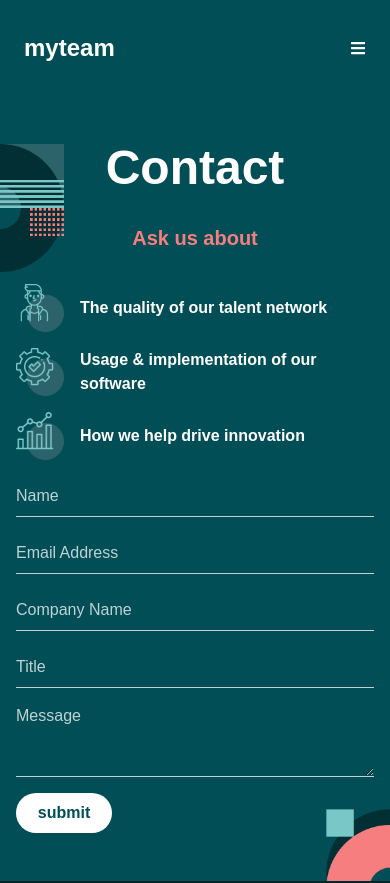
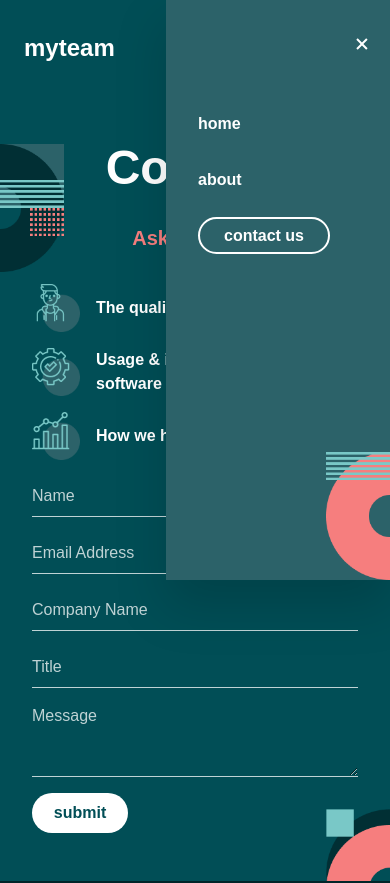
Before and after one commit to Deevyne99/myTeam-multipage, a React (Create React App) app in the folder team-multipage/: page /contact in a window 390 px wide. Shown: the top 883 px of the page. Built offline with nearby package versions, Linux system fonts and the light colour scheme.

Commit message:
made few changes

```diff
--- a/team-multipage/src/components/contact/Contact.js
+++ b/team-multipage/src/components/contact/Contact.js
@@ -33,7 +33,7 @@ const Connect = () => {
           <h4 className='text-lightOrange font-bold text-xl text-center md:text-left'>
             Ask us about
           </h4>
-          <div className='flex flex-col space-y-4 items-left justify-center mx-auto md:mx-0'>
+          <div className='flex flex-col space-y-4 items-left justify-center mx-auto md:mx-0 px-4'>
             {contact.map((item) => {
               const { id, info, img } = item
               return (
--- a/team-multipage/src/components/form/Form.js
+++ b/team-multipage/src/components/form/Form.js
@@ -3,7 +3,7 @@ import React from 'react'
 const FormData = () => {
   return (
     <section className='bg-darkGreen'>
-      <div className='flex flex-col mx-auto max-w-md md:w-80 lg:w-96 bg-darkGreen space-y-4 '>
+      <div className='flex flex-col mx-auto max-w-md md:w-80 lg:w-96 bg-darkGreen space-y-4 px-4'>
         <input
           type='text'
           placeholder='name'
--- a/team-multipage/src/components/navbar/Navbar.js
+++ b/team-multipage/src/components/navbar/Navbar.js
@@ -5,12 +5,15 @@ import { FaBars } from 'react-icons/fa'
 import Sidebar from '../sidebar/Sidebar'
 
 const Navbar = () => {
-  const [sidebar, setSidebar] = React.useState(false)
+  const [sidebar, setSidebar] = React.useState(true)
   const handleToggle = () => {
     setSidebar((prev) => !prev)
   }
   return (
     <header className='relative bg-darkGreen'>
+      <div
+        className={`${sidebar ? 'fixed h-screen drop-shadow-2xl w-full ' : ''}`}
+      ></div>
       <nav className='flex space-x-16 items-center mx-4 md:mx-20 lg:mx-32 bg-blue-100 px-2 py-8 justify-between'>
         <h2
           data-testid='header'
@@ -36,7 +39,7 @@ const Navbar = () => {
 list-none'
           >
             <Link
-              className='px-6 rounded-full py-2 border-[2px] border-white text-white'
+              className='px-6 rounded-full font-semibold py-2 border-[2px] border-white text-white hover:bg-white hover:text-darkGreen'
               to={'/contact'}
             >
               contact us
--- a/team-multipage/src/components/ready/Ready.js
+++ b/team-multipage/src/components/ready/Ready.js
@@ -10,7 +10,7 @@ const Ready = () => {
         src={images}
         alt='design'
       />
-      <div className='flex flex-col space-y-8 md:flex-row md:mx-20 mx-8 lg:mx-64 items-center py-12 justify-between'>
+      <div className='flex flex-col space-y-8 md:flex-row md:mx-20 mx-8 lg:mx-64 items-center py-12  justify-between'>
         <h2
           data-testid='ready'
           className='text-veryDarkGreen text-center font-bold text-3xl'
@@ -18,7 +18,7 @@ const Ready = () => {
           Ready to get started?
         </h2>
         <Link
-          className='px-6 w-40 text-center rounded-full py-2 border-[2px] border-veryDarkGreen font-bold  text-veryDarkGreen'
+          className='px-6 w-40 text-center rounded-full py-2 border-[2px] border-veryDarkGreen font-bold  text-veryDarkGreen hover:bg-veryDarkGreen hover:text-white'
           to={'/contact'}
         >
           contact us
--- a/team-multipage/src/components/sidebar/Sidebar.js
+++ b/team-multipage/src/components/sidebar/Sidebar.js
@@ -2,13 +2,20 @@ import React from 'react'
 import { Link } from 'react-router-dom'
 import { data } from '../../data'
 import { BiX } from 'react-icons/bi'
+import group44 from '../../assets/group-44.png'
 const Sidebar = ({ handleToggle, sidebar }) => {
   return (
     <aside
-      className={`md:hidden fixed top-0 right-0 h-[600px] z-20 transition bg-sidebar w-56 pt-28 pb-4 px-8 ease-in-out duration-300 ${
-        sidebar ? 'translate-x-0' : 'translate-x-full'
+      className={`md:hidden absolute top-0 right-0 h-[580px] z-20 transition bg-sidebar w-56 pt-28 pb-4 px-8  duration-500 drop-shadow-2xl ${
+        sidebar ? 'w-56' : 'w-0'
       } `}
     >
+      <img className='absolute bottom-0 right-0 w-16' src={group44} alt='' />
+      <div
+        className={`${
+          sidebar ? 'fixed top-0 left-0 bg-opacity-5 h-screen w-full' : ''
+        }`}
+      ></div>
       <button
         onClick={() => handleToggle()}
         className='absolute top-8 text-2xl text-white right-4'
@@ -33,7 +40,7 @@ const Sidebar = ({ handleToggle, sidebar }) => {
 list-none'
         >
           <Link
-            className='px-6 rounded-full py-2 border-[2px] border-white text-white'
+            className='px-6 rounded-full py-2 border-[2px] border-white text-white hover:text-darkGreen hover:bg-white font-semibold'
             to={'/contact'}
           >
             contact us
```
Also changed, not shown: team-multipage/src/assets/group-44.png (added).
